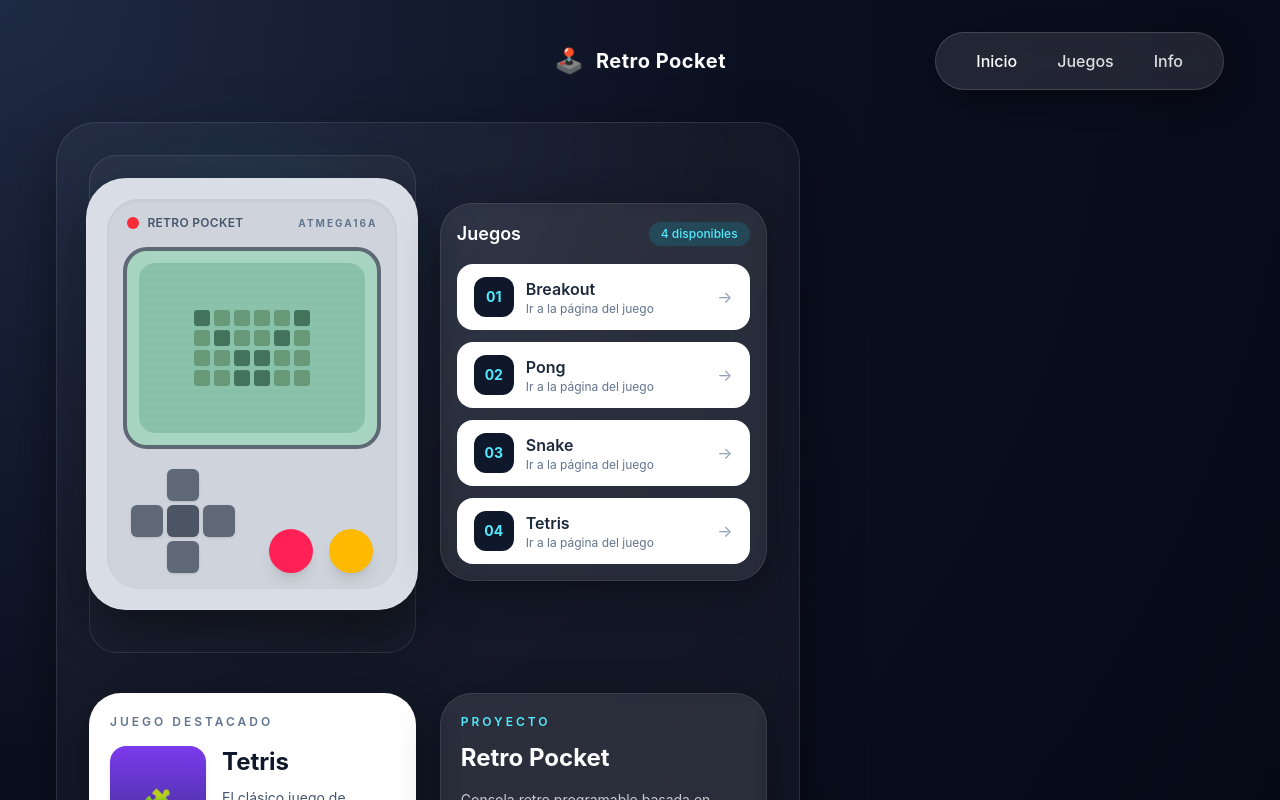
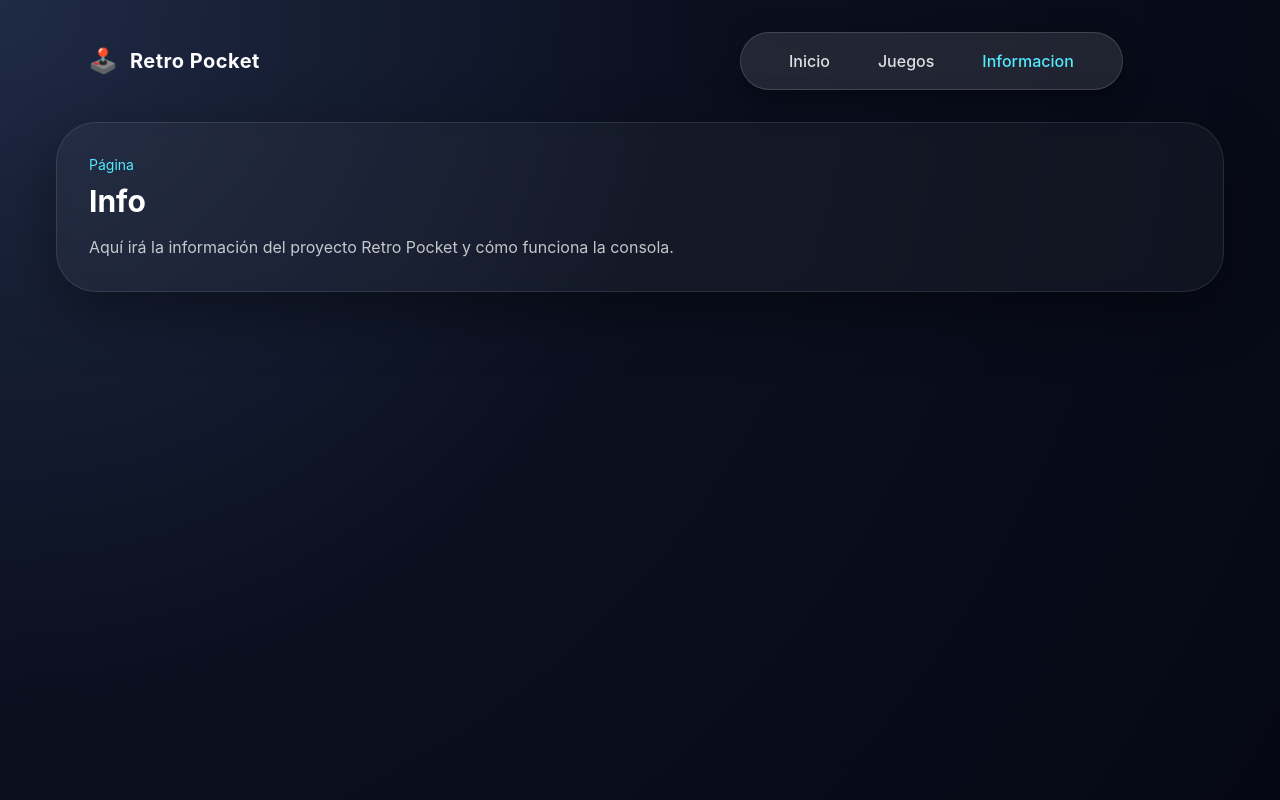
Before and after one commit to LeoDuffed/retro-pocket, a React (Vite) app: page /info in a window 1280 px wide. Shown: the top 800 px of the page. Built offline with nearby package versions, Linux system fonts and the light colour scheme.

Commit message:
Ya esta tomando forma, estoy haciendo la home page, falta darle un poco mas de vida y cambiar algunas cosas

```diff
--- a/src/App.jsx
+++ b/src/App.jsx
@@ -1,55 +1,17 @@
-import Navbar from "./components/Navbar";
-import MiniConsole from "./components/MiniConsole";
-import GamesPanel from "./components/GamesPanel";
-import FeaturedGame from "./components/FeatureGame";
-import ProjectInfo from "./components/ProjectInfo";
+import { Routes, Route } from "react-router-dom";
+import MainLayout from "./layouts/MainLayout";
+import Home from "./pages/Home";
+import Juegos from "./pages/Juegos";
+import Info from "./pages/Info";
 
 export default function App() {
   return (
-    <div className="min-h-screen bg-[radial-gradient(circle_at_top_left,#1f2a44_0%,#0b1020_45%,#050814_100%)] px-6 py-8 text-white md:px-10 lg:px-14">
-      <style>{`
-        @keyframes float {
-          0%, 100% { transform: translateY(0px); }
-          50% { transform: translateY(-10px); }
-        }
-      `}</style>
-
-      <div className="mx-auto max-w-7xl">
-        <header className="mb-8 grid grid-cols-1 items-center gap-5 md:grid-cols-[1fr_auto_1fr]">
-          <div className="hidden md:block" aria-hidden="true" />
-
-          <div className="flex items-center justify-center gap-3 text-center">
-            <span className="text-2xl">🕹️</span>
-            <div>
-              <p className="text-xl font-bold tracking-wide text-white">
-                Retro Pocket
-              </p>
-            </div>
-          </div>
-
-          <Navbar />
-        </header>
-
-        <main className="grid gap-6 lg:grid-cols-[1.3fr_0.7fr]">
-          <section className="rounded-[2.5rem] border border-white/10 bg-white/4 p-6 shadow-[0_20px_60px_rgba(0,0,0,0.4)] backdrop-blur-sm lg:p-8">
-
-            <div className="grid gap-6 md:grid-cols-2">
-              <div className="flex min-h-90 items-center justify-center rounded-[1.75rem] border border-white/10 bg-[linear-gradient(180deg,rgba(255,255,255,0.04),rgba(255,255,255,0.02))] p-8">
-                <MiniConsole />
-              </div>
-              <div className="pt-12">
-                <GamesPanel />
-              </div>
-            </div>
-
-            <div className="mt-10 grid gap-6 md:grid-cols-2">
-              <FeaturedGame />
-              <ProjectInfo />
-            </div>
-
-          </section>
-        </main>
-      </div>
-    </div>
+    <Routes>
+      <Route path="/" element={<MainLayout />}>
+        <Route index element={<Home />} />
+        <Route path="juegos" element={<Juegos />} />
+        <Route path="info" element={<Info />} />
+      </Route>
+    </Routes>
   );
 }
--- a/src/components/FeatureGame.jsx
+++ b/src/components/FeatureGame.jsx
@@ -1,14 +1,11 @@
 export default function FeaturedGame() {
   return (
-    <section className="rounded-[2rem] border border-white/10 bg-white p-5 shadow-[0_10px_40px_rgba(0,0,0,0.35)]">
+    <section className="rounded-4xl border border-white/10 bg-white p-5 shadow-[0_10px_40px_rgba(0,0,0,0.35)]">
       <p className="text-xs font-semibold uppercase tracking-[0.25em] text-slate-500">
         Juego destacado
       </p>
 
       <div className="mt-4 flex gap-4">
-        <div className="flex h-28 w-24 items-center justify-center rounded-2xl bg-[linear-gradient(180deg,#7c3aed,#312e81)] text-2xl shadow-md">
-          🧩
-        </div>
 
         <div className="flex-1">
           <h3 className="text-2xl font-bold text-slate-900">Tetris</h3>
@@ -18,12 +15,9 @@ export default function FeaturedGame() {
             compacta y perfecta para una consola retro programable.
           </p>
 
-          <a
-            href="#"
-            className="mt-4 inline-flex rounded-xl bg-slate-900 px-4 py-2 text-sm font-medium text-white transition hover:bg-slate-800"
-          >
+          <button className="mt-4 inline-flex rounded-xl bg-slate-900 px-4 py-2 text-sm font-medium text-white transition hover:bg-slate-800">
             Ver juego
-          </a>
+          </button>
         </div>
       </div>
     </section>
--- a/src/components/GamesPanel.jsx
+++ b/src/components/GamesPanel.jsx
@@ -9,7 +9,7 @@ const games = [
 
 export default function GamesPanel() {
   return (
-    <aside className="rounded-[2rem] border border-white/10 bg-white/[0.06] p-4 shadow-[0_10px_40px_rgba(0,0,0,0.35)] backdrop-blur-sm">
+    <aside className="rounded-4xl border border-white/10 bg-white/6 p-4 shadow-[0_10px_40px_rgba(0,0,0,0.35)] backdrop-blur-sm m-10">
       <div className="mb-4 flex items-center justify-between">
         <h2 className="text-lg font-semibold text-white">Juegos</h2>
         <span className="rounded-full bg-cyan-400/15 px-3 py-1 text-xs font-medium text-cyan-300">
@@ -17,7 +17,7 @@ export default function GamesPanel() {
         </span>
       </div>
 
-      <div className="space-y-3">
+      <div className="space-y-3 mt-8">
         {games.map((game, index) => (
           <Link
             key={game.id}
@@ -39,6 +39,7 @@ export default function GamesPanel() {
           </Link>
         ))}
       </div>
+
     </aside>
   );
 }
--- a/src/components/MiniConsole.jsx
+++ b/src/components/MiniConsole.jsx
@@ -4,7 +4,7 @@ export default function MiniConsole() {
       <div className="absolute inset-x-10 top-8 h-28 rounded-full bg-cyan-400/20 blur-3xl" />
 
       <div className="animate-[float_3.8s_ease-in-out_infinite] rounded-[2.5rem] border border-white/15 bg-[#d9dde6] p-5 shadow-[0_25px_60px_rgba(0,0,0,0.45)]">
-        <div className="w-[290px] rounded-[2rem] bg-[#cfd4dc] p-4 shadow-inner">
+        <div className="w-72.5 rounded-4xl bg-[#cfd4dc] p-4 shadow-inner">
           <div className="mb-4 flex items-center justify-between px-1">
             <div className="flex items-center gap-2">
               <div className="h-3 w-3 rounded-full bg-red-500" />
@@ -18,9 +18,9 @@ export default function MiniConsole() {
             </span>
           </div>
 
-          <div className="rounded-[1.5rem] border-4 border-[#5f6877] bg-[#a8d5c2] p-3">
-            <div className="relative flex aspect-[4/3] items-center justify-center overflow-hidden rounded-[1rem] bg-[#87c0a8]">
-              <div className="absolute inset-0 bg-[linear-gradient(to_bottom,transparent_0%,rgba(255,255,255,0.08)_50%,transparent_100%)] bg-[length:100%_8px] opacity-50" />
+          <div className="rounded-3xl border-4 border-[#5f6877] bg-[#a8d5c2] p-3">
+            <div className="relative flex aspect-4/3 items-center justify-center overflow-hidden rounded-2xl bg-[#87c0a8]">
+              <div className="absolute inset-0 bg-[linear-gradient(to_bottom,transparent_0%,rgba(255,255,255,0.08)_50%,transparent_100%)] bg-size-[100%_8px] opacity-50" />
 
               <div className="grid grid-cols-6 gap-1 opacity-80">
                 {Array.from({ length: 24 }).map((_, index) => (
--- a/src/components/Navbar.jsx
+++ b/src/components/Navbar.jsx
@@ -1,27 +1,28 @@
+import { NavLink } from "react-router-dom";
+
+const navItems = [
+  { label: "Inicio", to: "/" },
+  { label: "Juegos", to: "/juegos" },
+  { label: "Informacion", to: "/info" },
+];
+
 export default function Navbar() {
   return (
-    <div className="flex justify-end">
-      <nav className="flex items-center gap-10 rounded-full border border-white/15 bg-white/10 px-10 py-4 backdrop-blur-md shadow-[0_8px_30px_rgba(0,0,0,0.35)]">
-        <a
-          href="#"
-          className="text-base font-medium text-white transition hover:text-cyan-300"
-        >
-          Inicio
-        </a>
-
-        <a
-          href="#"
-          className="text-base font-medium text-white/85 transition hover:text-cyan-300"
-        >
-          Juegos
-        </a>
-
-        <a
-          href="#"
-          className="text-base font-medium text-white/85 transition hover:text-cyan-300"
-        >
-          Info
-        </a>
+    <div className="flex justify-start">
+      <nav className="flex items-center gap-12 rounded-full border border-white/15 bg-white/10 px-12 py-4 shadow-[0_8px_30px_rgba(0,0,0,0.35)] backdrop-blur-md">
+        {navItems.map((item) => (
+          <NavLink
+            key={item.to}
+            to={item.to}
+            className={({ isActive }) =>
+              `text-base font-medium transition ${
+                isActive ? "text-cyan-300" : "text-white/85 hover:text-cyan-300"
+              }`
+            }
+          >
+            {item.label}
+          </NavLink>
+        ))}
       </nav>
     </div>
   );
--- /dev/null
+++ b/src/layouts/MainLayout.jsx
@@ -0,0 +1,24 @@
+import { Outlet } from "react-router-dom";
+import Navbar from "../components/Navbar";
+
+export default function MainLayout() {
+  return (
+    <div className="min-h-screen bg-[radial-gradient(circle_at_top_left,#1f2a44_0%,#0b1020_45%,#050814_100%)] px-6 py-8 text-white md:px-10 lg:px-14">
+      <div className="mx-auto max-w-7xl">
+
+        <header className="mb-8 flex flex-col gap-5 md:flex-row md:items-center md:gap-120">
+          <div className="flex items-center gap-3 pl-8">
+            <span className="text-2xl">🕹️</span>
+            <p className="text-xl font-bold tracking-wide text-white">
+              Retro Pocket
+            </p>
+          </div>
+
+          <Navbar />
+        </header>
+
+        <Outlet />
+      </div>
+    </div>
+  );
+}
--- /dev/null
+++ b/src/pages/Home.jsx
@@ -0,0 +1,38 @@
+import MiniConsole from "../components/MiniConsole";
+import GamesPanel from "../components/GamesPanel";
+import FeaturedGame from "../components/FeatureGame";
+import ProjectInfo from "../components/ProjectInfo";
+
+export default function Home() {
+  return (
+    <>
+      <style>{`
+        @keyframes float {
+          0%, 100% { transform: translateY(0px); }
+          50% { transform: translateY(-10px); }
+        }
+      `}</style>
+
+      <main className="grid gap-6">
+        <section className="rounded-[2.5rem] border border-white/10 bg-white/[0.04] p-6 shadow-[0_20px_60px_rgba(0,0,0,0.4)] backdrop-blur-sm lg:p-8">
+
+          <div className="grid gap-6 md:grid-cols-2">
+            <div className="rounded-[2rem] border border-white/10 bg-[#0f172a]/80 p-5">
+
+              <div className="flex min-h-[360px] items-center justify-center rounded-[1.75rem] border border-white/10 bg-[linear-gradient(180deg,rgba(255,255,255,0.04),rgba(255,255,255,0.02))] p-4">
+                <MiniConsole />
+              </div>
+            </div>
+
+            <GamesPanel />
+          </div>
+
+          <div className="mt-6 grid gap-6 md:grid-cols-2">
+            <FeaturedGame />
+            <ProjectInfo />
+          </div>
+        </section>
+      </main>
+    </>
+  );
+}
--- /dev/null
+++ b/src/pages/Info.jsx
@@ -0,0 +1,13 @@
+export default function Info() {
+  return (
+    <main className="grid gap-6">
+      <section className="rounded-[2.5rem] border border-white/10 bg-white/[0.04] p-8 shadow-[0_20px_60px_rgba(0,0,0,0.4)] backdrop-blur-sm">
+        <p className="text-sm text-cyan-300">Página</p>
+        <h1 className="mt-2 text-3xl font-bold text-white">Info</h1>
+        <p className="mt-4 max-w-2xl text-white/75">
+          Aquí irá la información del proyecto Retro Pocket y cómo funciona la consola.
+        </p>
+      </section>
+    </main>
+  );
+}
--- /dev/null
+++ b/src/pages/Juegos.jsx
@@ -0,0 +1,13 @@
+export default function Juegos() {
+  return (
+    <main className="grid gap-6">
+      <section className="rounded-[2.5rem] border border-white/10 bg-white/[0.04] p-8 shadow-[0_20px_60px_rgba(0,0,0,0.4)] backdrop-blur-sm">
+        <p className="text-sm text-cyan-300">Página</p>
+        <h1 className="mt-2 text-3xl font-bold text-white">Juegos</h1>
+        <p className="mt-4 max-w-2xl text-white/75">
+          Aquí irá el catálogo completo de los juegos disponibles para Retro Pocket.
+        </p>
+      </section>
+    </main>
+  );
+}
```
